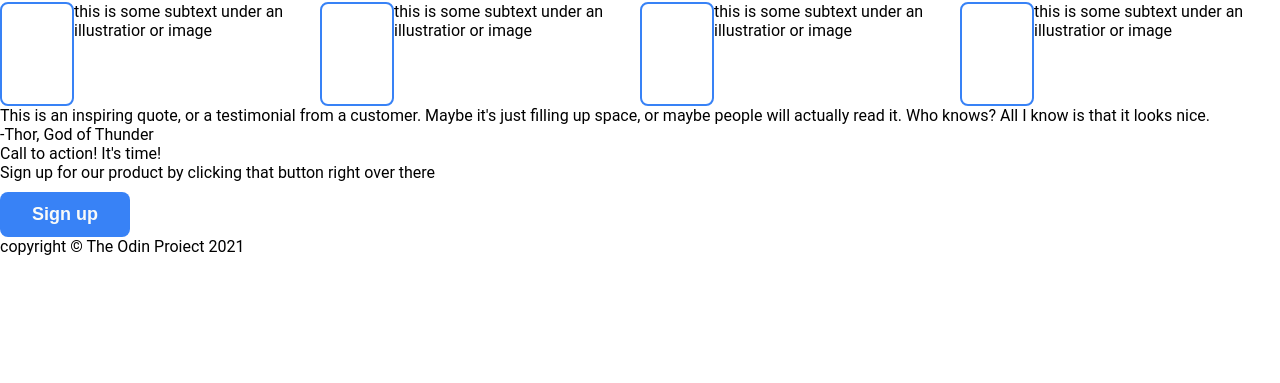
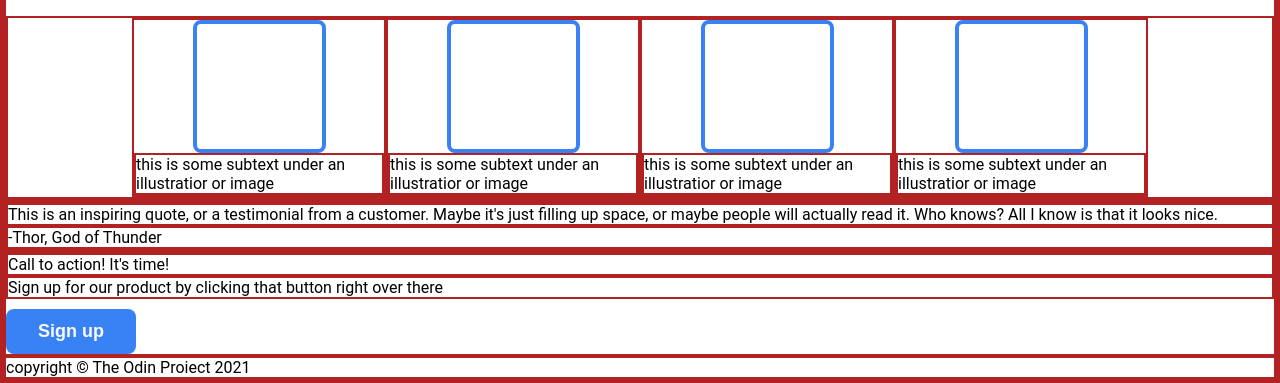
Before and after one commit to Ghostinasuitt/project-landing-page, a plain HTML site: page index.html in a window 1280 px wide. Shown: the part 600-983 px from the top of the page. Before the commit the page ends 856 px from the top, so only its background shows below. Drawn offline with Linux system fonts and the light colour scheme.

Commit message:
Re-adjust size and weight of border in square class

```diff
--- a/style.css
+++ b/style.css
@@ -1,3 +1,7 @@
+* {
+  border: firebrick solid 2px;
+}
+
 body {
   font-family: roboto, "Open Sans";
   margin: 0;
@@ -120,11 +124,14 @@ button {
 
 .box {
   display: flex;
+  flex-flow: column wrap;
+  align-items: center;
+  width: 250px;
 }
 
 .square {
-  border: #3882f6 solid 2px;
+  border: #3882f6 solid 4px;
   border-radius: 8px;
-  height: 100px;
-  width: 100px;
+  height: 125px;
+  width: 125px;
 }
```
